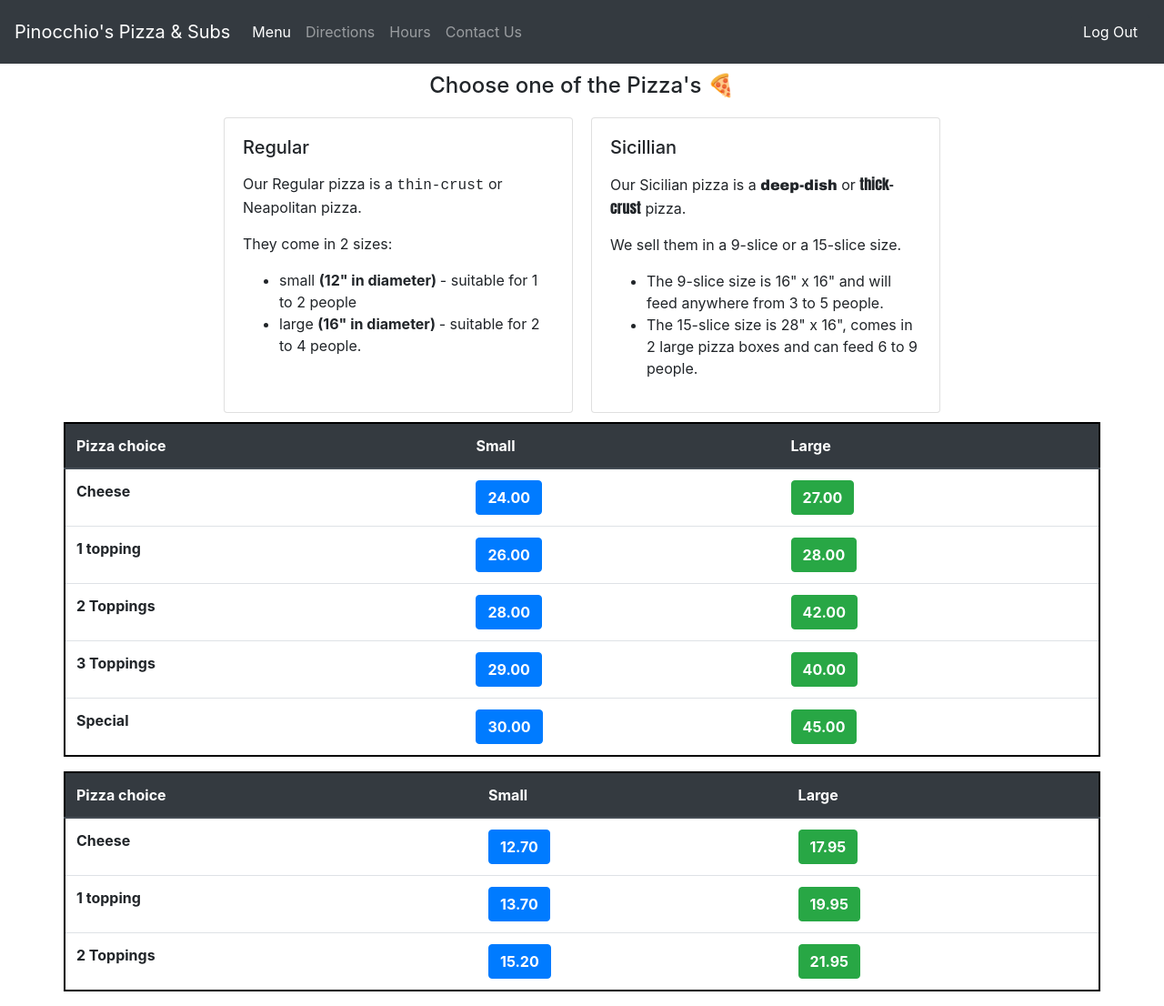
After one commit to faridelaouadi/restaurant_ordering_system, a Django app: page /pizza in a window 1280 px wide. The commit adds this page. Shown: the whole page at 91% size. Run offline with Django 3.2, Linux system fonts and the light colour scheme; a user stored in the database is signed in; data comes from the database, SQL or seed files in the repository; both versions use the stored data as it was after the commit; some libraries are stand-ins or nearby versions.

Commit message:
added pizza page

```diff
--- a/orders/models.py
+++ b/orders/models.py
@@ -16,6 +16,7 @@ class RegularPizza(models.Model):
     pizza_choice = models.CharField(max_length=200)
     small_price = models.DecimalField(max_digits=6, decimal_places=2)
     large_price = models.DecimalField(max_digits=6, decimal_places=2)
+    category_description = models.TextField() #make this the wysiwyg text field
 
     def __str__(self):
         #overriding the string method to get a good representation of it in string format
@@ -26,6 +27,7 @@ class SicilianPizza(models.Model):
     pizza_choice = models.CharField(max_length=200)
     small_price = models.DecimalField(max_digits=6, decimal_places=2)
     large_price = models.DecimalField(max_digits=6, decimal_places=2)
+    category_description = models.TextField() #make this the wysiwyg text field
 
     def __str__(self):
         #overriding the string method to get a good representation of it in string format
--- a/orders/templates/orders/header.html
+++ b/orders/templates/orders/header.html
@@ -41,8 +41,8 @@
       </div>
     </nav>
 
-   {% block content %}
-   {% endblock %}
+    {% block content %}
+    {% endblock %}
 
 
 
--- a/orders/templates/orders/home.html
+++ b/orders/templates/orders/home.html
@@ -1,5 +1,4 @@
 {% extends 'orders/header.html' %}
-<!doctype html>
 
 {% block content %}
     <div class="container-fluid">
@@ -18,8 +17,3 @@
     </div>
 
 {% endblock %}
-
-
-
-  </body>
-</html>
--- /dev/null
+++ b/orders/templates/orders/pizza.html
@@ -0,0 +1,113 @@
+{% extends 'orders/header.html' %}
+
+{% block content %}
+    <div class="container">
+
+
+      <h4 style="margin:10px; text-align:center;"> Choose one of the Pizza's &#x1f355 </h4>
+      <div class="row justify-content-center">
+
+            <div class="card" id="regular_pizza_card" style="width: 24rem; margin:10px;">
+              <div class="card-body">
+                <h5 class="card-title" >Regular </h5>
+                {% for pizza in regular_pizza %}
+                  {% if pizza.category_description != "default" %}
+                    <p class="card-text">{{ pizza.category_description | safe}}</p>
+                  {% endif %}
+                {% endfor %}
+              </div>
+            </div>
+
+            <div class="card" id="sicillian_pizza_card" style="width: 24rem; margin:10px;">
+              <div class="card-body">
+                <h5 class="card-title">Sicillian </h5>
+                {% for pizza in sicillian_pizza %}
+                  {% if pizza.category_description != "default" %}
+                    <p class="card-text">{{ pizza.category_description | safe }}</p>
+                  {% endif %}
+                {% endfor %}
+              </div>
+            </div>
+
+
+      </div>
+
+      <div class="row" >
+
+        <table class="table" id="sicillian_pizza_table" style="border: 2px solid black">
+          <thead class="thead-dark">
+            <tr>
+              <th scope="col">Pizza choice</th>
+              <th scope="col">Small</th>
+              <th scope="col">Large</th>
+            </tr>
+          </thead>
+          <tbody>
+            {% for pizza in sicillian_pizza %}
+              <tr>
+                <th>{{pizza.pizza_choice}}</th>
+                <td><button type="button" class="btn btn-primary"><strong>{{pizza.small_price}}</strong></button></td>
+                <td><button type="button" class="btn btn-success"><strong>{{pizza.large_price}}</strong></button></td>
+              </tr>
+            {% endfor %}
+          </tbody>
+        </table>
+
+        <table class="table" id="regular_pizza_table" style="border: 2px solid black">
+          <thead class="thead-dark">
+            <tr>
+              <th scope="col">Pizza choice</th>
+              <th scope="col">Small</th>
+              <th scope="col">Large</th>
+            </tr>
+          </thead>
+          <tbody>
+            {% for pizza in regular_pizza %}
+              <tr>
+                <th>{{pizza.pizza_choice}}</th>
+                <td><button type="button" class="btn btn-primary"><strong>{{pizza.small_price}}</strong></button></td>
+                <td><button type="button" class="btn btn-success"><strong>{{pizza.large_price}}</strong></button></td>
+              </tr>
+            {% endfor %}
+          </tbody>
+        </table>
+
+      </div>
+
+
+
+
+    </div>
+
+    <script>
+
+      var currently_selected;
+      var regular_pizza = document.getElementById('regular_pizza_card');
+      var sicillian_pizza = document.getElementById('sicillian_pizza_card');
+
+      regular_pizza.onclick = function () {
+        if (currently_selected !== "regular"){
+          currently_selected = "regular";
+          regular_pizza.style.border = "2px solid black";
+          sicillian_pizza_table.style.display = "none";
+          //regular_pizza_table.style.display = "table";
+          sicillian_pizza.style.border = "None";
+
+        }
+      };
+
+      sicillian_pizza.onclick = function () {
+        if (currently_selected !== "sicillian"){
+          currently_selected = "sicillian";
+          sicillian_pizza.style.border = "2px solid black";
+          regular_pizza.style.border = "None";
+          //sicillian_pizza_table.style.display = "table";
+          regular_pizza_table.style.display = "none";
+        }
+      };
+
+
+
+    </script>
+
+{% endblock %}
--- a/orders/urls.py
+++ b/orders/urls.py
@@ -9,4 +9,5 @@ urlpatterns = [
     path("login", views.login_request, name="login"),
     path("register/", views.register, name="register"),
     path("logout", views.logout_request, name="logout"),
+    path("pizza", views.pizza, name="pizza"),
 ]
--- a/orders/views.py
+++ b/orders/views.py
@@ -11,9 +11,6 @@ def index(request):
         return render(request, "orders/home.html", {"categories":Category.objects.all})
     else:
         return redirect("orders:login")
-
-def register(request):
-    return HttpResponse("this is the register page")
 
 def login_request(request):
     if request.method == 'POST':
@@ -51,3 +48,10 @@ def register(request):
     return render(request = request,
                   template_name = "orders/register.html",
                   context={"form":UserCreationForm})
+
+
+def pizza(request):
+    if request.user.is_authenticated:
+        return render(request, "orders/pizza.html", context = {"regular_pizza":RegularPizza.objects.all, "sicillian_pizza":SicilianPizza.objects.all})
+    else:
+        return redirect("orders:login")
```
Also changed, not shown: orders/admin.py (+12 -2 lines), db.sqlite3, orders/migrations/0005_auto_20191129_1525.py (added).
